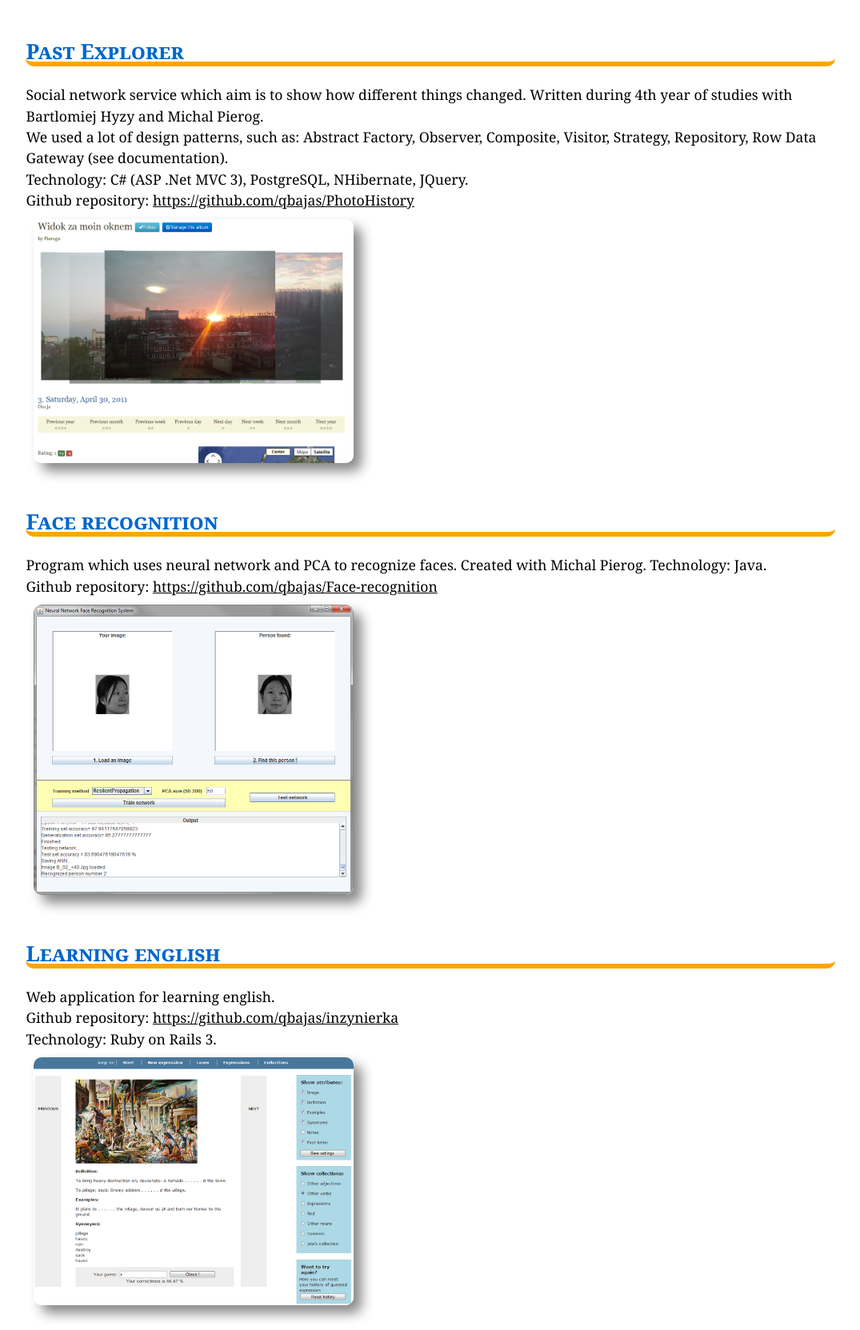
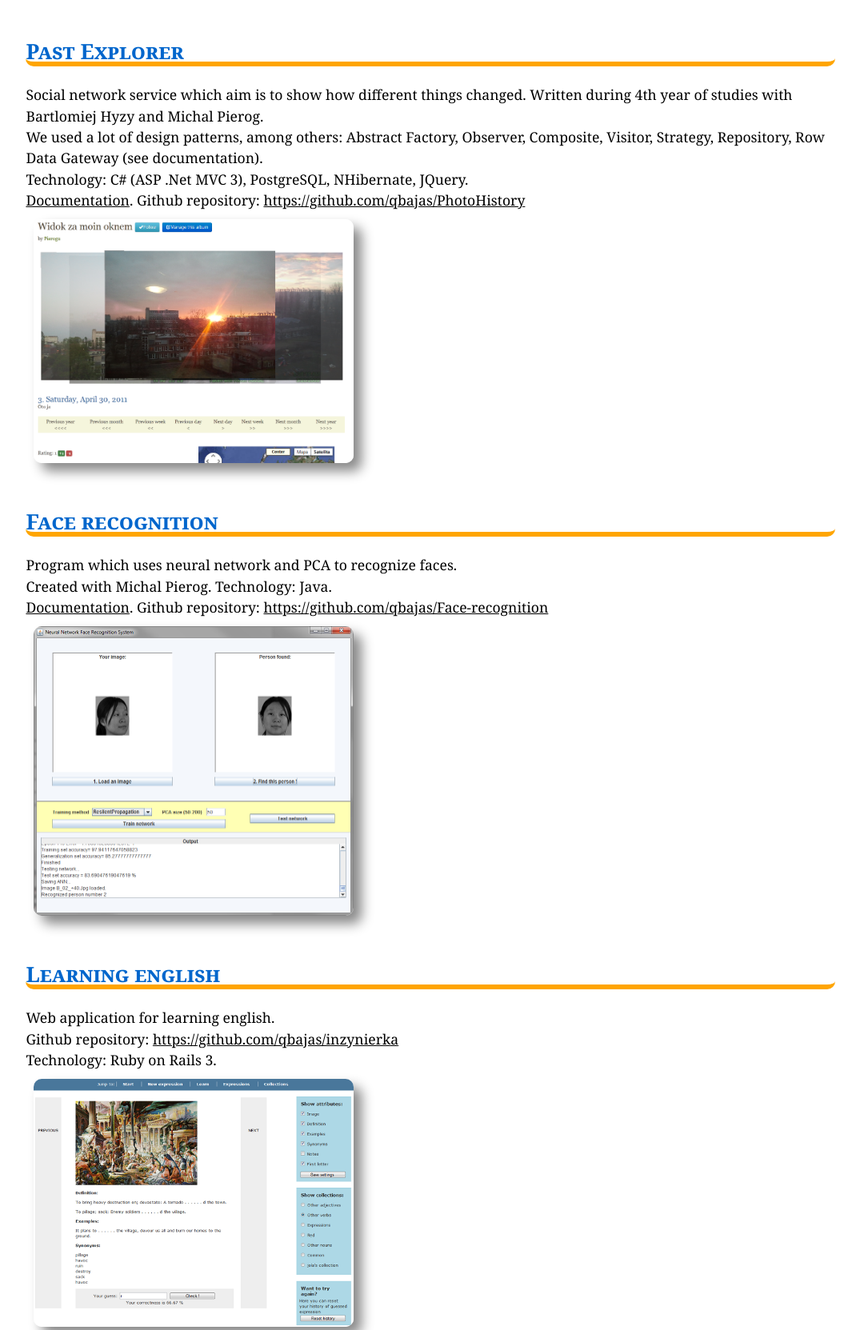
Before and after one commit to qbajas/www, a PHP site: page /projects.php in a window 1280 px wide. Shown: the part 269-1932 px from the top of the page at 80% size, without its empty margins (102-1177 px from the left). Run offline with PHP 8.4, Linux system fonts and the light colour scheme.

Commit message:
wydzielone pdfy i usuniecie zdjecia

```diff
--- a/index.php
+++ b/index.php
@@ -53,7 +53,6 @@ print_menu();
 
 <h2 id="me"> About me </h2>
 <div class="field">
- <img style="float:right; margin-top:0;" src="images/me_mini.jpg" alt="Jakub Jaśkowiec 2008" />
 I am in the fifth year of <strong>Computer Science</strong> at the University of Science and Technology (AGH) in Cracow.
 <br/>
 Currently, I work as a Java developer.
--- a/php/menu.php
+++ b/php/menu.php
@@ -18,7 +18,6 @@ echo
                     <li> <a href="projects.php#fr">&#187; Face recognition </a> </li>
                     <li> <a href="projects.php#le">&#187; Learning english </a> </li>
                     <li> <a href="projects.php#hb">&#187; Helpbets.com </a> </li>
-                    <li> <a href="projects.php#sn">&#187; Sportnewsy.pl </a> </li>
                     <li> <a href="projects.php#dss">&#187; Decision support system </a> </li>
                     <li> <a href="projects.php#pks">&#187; Professional Klika Solver </a> </li>
                     <li> <a href="projects.php#c">&#187; Crossword </a> </li>
--- a/projects.php
+++ b/projects.php
@@ -50,19 +50,22 @@ print_menu();
 Social network service which aim is to show how different things changed.
 Written during 4th year of studies with Bartlomiej Hyzy and Michal Pierog.
 <br/>
-We used a lot of design patterns, such as: Abstract Factory, Observer, Composite, Visitor, Strategy, Repository, Row Data Gateway (see documentation).
+We used a lot of design patterns, among others: Abstract Factory, Observer, Composite, Visitor, Strategy, Repository, Row Data Gateway (see documentation).
 <br/>
 Technology: C# (ASP .Net MVC 3), PostgreSQL, NHibernate, JQuery.
 <br/>
+<a href="pdf/PastExplorer-Opis-systemu.pdf">Documentation</a>.
 Github repository:
 <a href="https://github.com/qbajas/PhotoHistory">https://github.com/qbajas/PhotoHistory</a>
 <br/>
 <img src="images/screen-pe.png" width="400"/>
 
 <h2 id="fr">Face recognition</h2>
-Program which uses neural network and PCA to recognize faces. Created with Michal Pierog. Technology: Java.
+Program which uses neural network and PCA to recognize faces.
 <br/>
-Github repository:
+Created with Michal Pierog. Technology: Java.
+<br/>
+<a href="pdf/Rozpoznawanie-twarzy.pdf">Documentation</a>. Github repository:
 <a href="https://github.com/qbajas/Face-recognition">https://github.com/qbajas/Face-recognition</a>
 <br/>
 <img src="images/screen-fr.png" width="400"/>
@@ -82,17 +85,19 @@ Ruby on Rails commercial project.
 <br/>
 <a href="http://helpbets.com"> <img src="images/screen-hb.png" width="400" alt="Helpbets" /> </a>
 
+<!--
 <h2 id="sn"> Sportnewsy.pl </h2>
 Ruby on Rails commercial project.
 <br/>
 <a href="http://sportnewsy.pl"> <img src="images/screen-sn.png" width="400" alt="Sportnewsy" /> </a>
+-->
 
 <h2 id="dss">Decision support system</h2>
 Medical decision support system based on neural network.
 <br/>
 Co-creators: Witold Baran, Bartlomiej Hyzy, Mateusz Niesyto, Michal Pierog.
 <br/>
-Github repository: <a href="https://github.com/qbajas/medycyna_projekt">https://github.com/qbajas/medycyna_projekt</a>
+<a href="pdf/Sieci-neuronowe-System-wspomagania-decyzji.pdf">Documentation</a>. Github repository: <a href="https://github.com/qbajas/medycyna_projekt">https://github.com/qbajas/medycyna_projekt</a>
 <br/>
 Technology: Java
 <br/>
@@ -103,11 +108,12 @@ The aim of this program is to showcase the possibilities of genetic algorithm on
 <br/>
 The algorithm finds the biggest clique in an undirected graph (clique is a subset of graph's vertices such that every two vertices in the subset are connected by an edge).
 <br/>
-The algorithm uses many mechanisms used in genetic algorithms, such as: mutation, crossover, selection. The GUI allows using different versions of this mechanisms and changing other parameters.
+The algorithm uses many mechanisms used in genetic algorithms, such as: mutation, crossover, selection. The GUI allows using different versions of these mechanisms and changing other parameters.
 <br/>
 Co-creators:   Michal Pierog, Witold Baran.
+Technology: Java.
 <br/>
-Technology: Java.
+<a href="pdf/Problem maksymalnej kliki.pdf">Documentation</a>
 <br/>
 
 <a href="images/screen_klika.png"> <img src="images/screen_klika.png" width="400" alt="Klika" /> </a>
```
Also changed, not shown: 4 other files.
